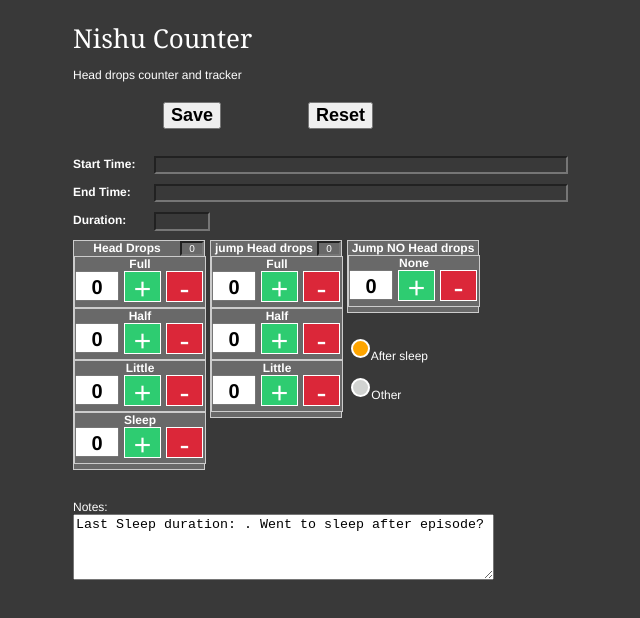
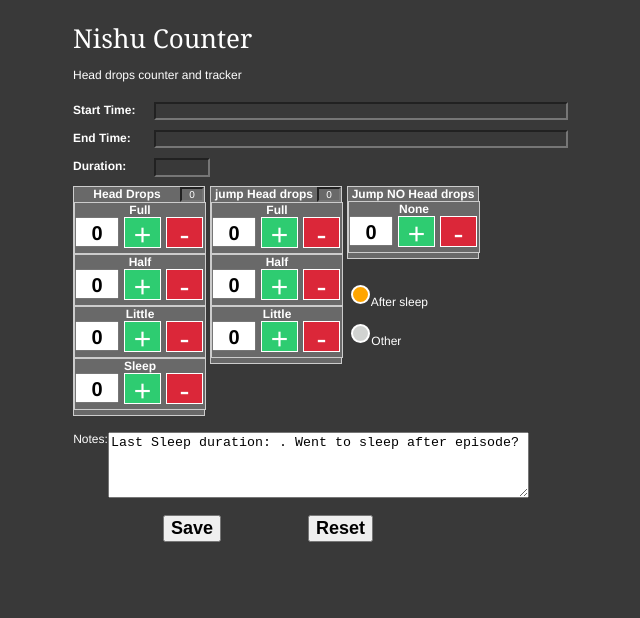
Before and after one commit to sachinbarker/nishu-tracker, a plain HTML site: page index.html in a window 1280 px wide. Shown: the whole page, without its empty margins (167-807 px from the left). Drawn offline with nearby package versions, Linux system fonts and the light colour scheme.

Commit message:
Add files via upload

```diff
--- a/index.html
+++ b/index.html
@@ -35,17 +35,6 @@
     <p>Head drops counter and tracker</p>
 
     <form id="trackerForm">
-
-        <label4 for="save">
-      <div class="button1">
-          <button onclick="SaveForm()" style="font-weight: bold;font-size : 18px;">Save</button>
-        <!-- input type="button" value="Save" id="save" onlcick="SaveForm()"> -->
-      </div >
-        </label4>
-        <div class="button1">
-        <input type="reset" style="font-weight: bold;font-size : 18px;">
-             </div>
-        </br>
         <div4>
             <label1 for="StTime">Start Time:</label1>
             <input type="text" name="start-time" id="StTime" value=""
@@ -138,18 +127,27 @@
     <!--</br></br></br></br></br></br></br></br>-->
 </label>
 </br></br></br></br></br></br></br>
-    <input type="radio" id="sleep" name="Occured" value="after-sleep" checked="checked">
+    <input type="radio" id="sleep" name="Occur" value="after-sleep" checked="checked">
     <label8 for="sleep">After sleep</label8><br><br>
-    <input type="radio" id="other" name="Occured" value="Other">
+    <input type="radio" id="other" name="Occur" value="Other">
     <label8 for="other">Other</label8><br>
 
-</br></br></br></br></br></br></br>
+</br></br></br></br></br></br>
 
-<label8 for="notes">Notes:</label8></br>
-
+<label9 for="notes">Notes:</label9>
 <textarea id="notes" name="notes" rows="4" cols="50">
 Last Sleep duration: . Went to sleep after episode?
 </textarea>
+</br></br>
+        <label4 for="save">
+      <div class="button1">
+          <button onclick="SaveForm()" style="font-weight: bold;font-size : 18px;">Save</button>
+        <!-- input type="button" value="Save" id="save" onlcick="SaveForm()"> -->
+      </div >
+        </label4>
+        <div class="button1">
+        <input type="reset" style="font-weight: bold;font-size : 18px;">
+             </div>
     </form>
 
 	</div>
--- a/style.css
+++ b/style.css
@@ -56,6 +56,13 @@ label8 input[type=text] {
   float: right;
   width: 20px;
   font: 10px Helvetica, sans-serif;
+  padding: 0 0 0 0;
+  text-align: center;
+}
+label9 {
+  float: left;
+  width: 35px;
+  font: 12px Helvetica, sans-serif;
   padding: 0 0 0 0;
   text-align: center;
 }
```
